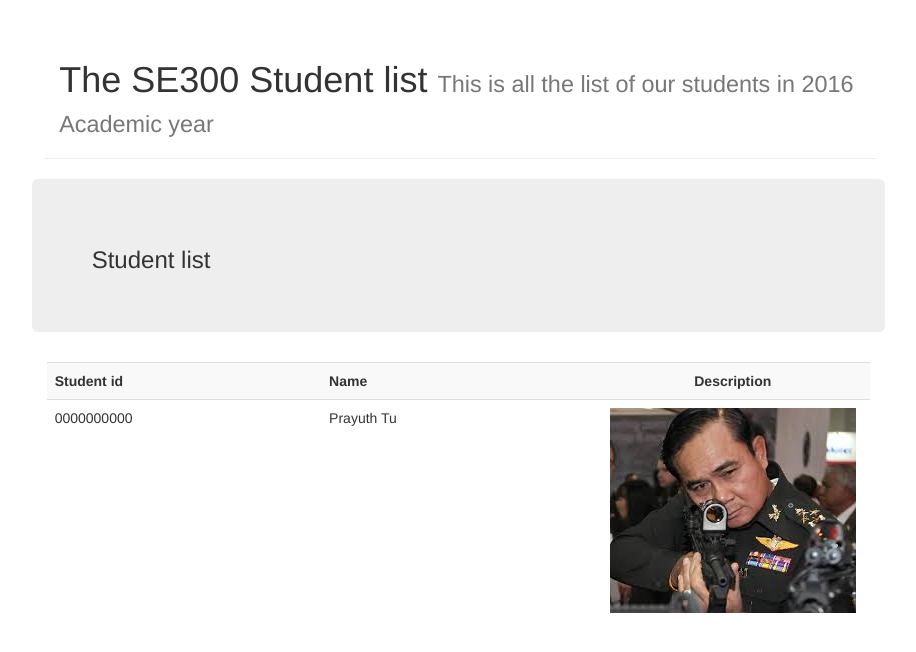
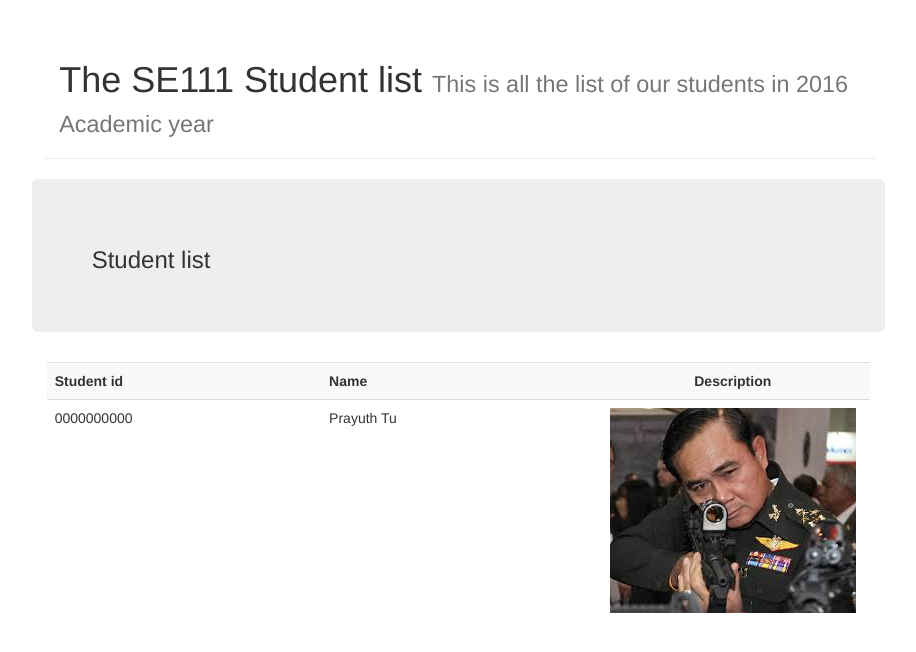
Before and after one commit to chartchai/test-travis, a website: page index.html in a window 1280 px wide. Shown: the whole page, without its empty margins (75-991 px from the left). Drawn offline with nearby package versions, Linux system fonts and the light colour scheme.

Commit message:
Update index.html

```diff
--- a/index.html
+++ b/index.html
@@ -20,7 +20,7 @@
   <body>
   <div class="container-fluid">
 	  <div class="page-header col-md-offset-1 col-md-8">
-		<h1>The SE300 Student list <small>This is all the list of our students in 2016 Academic year</small></h1>
+		<h1>The SE111 Student list <small>This is all the list of our students in 2016 Academic year</small></h1>
 	 </div>
 		<div class="row">
 			<div class="jumbotron col-md-offset-1 col-md-8">
```
